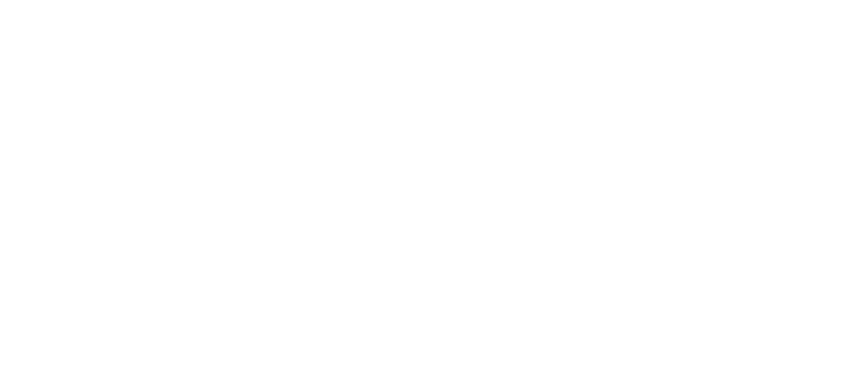
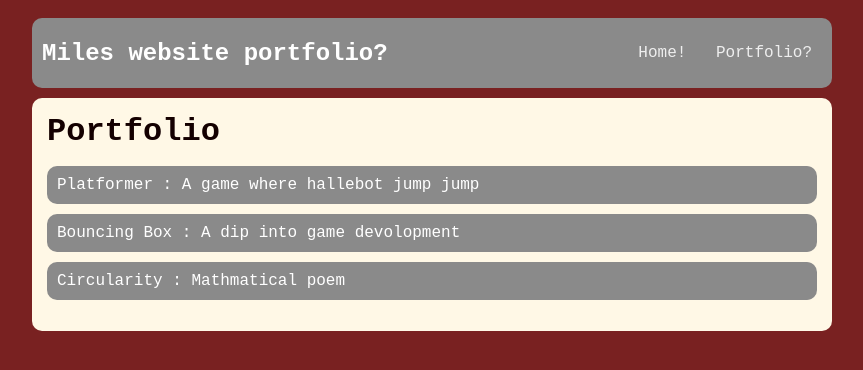
Before and after one commit to MilesMigdal/MilesMigdal.github.io, a plain HTML site: page portfolio.html in a window 1280 px wide. Shown: the whole page, without its empty margins (208-1071 px from the left). Drawn offline with Linux system fonts and the light colour scheme.

Commit message:
add index.html and css files

```diff
--- a/portfolio.html
+++ b/portfolio.html
@@ -0,0 +1,32 @@
+<!DOCTYPE html>
+<html>
+  <head>
+    <title>Miles's website!</title>
+    <link rel="stylesheet" href="style.css">
+  </head>
+  <body>
+    <div id ="all-contents">
+        <nav>
+            <h1>Miles website portfolio?</h1>
+            <ul id="nav-ul">
+                <li class="nav-li">
+                    <a class="nav-a" href="index.html">Home!</a>
+                </li>
+                <li class="nav-li">
+                    <a class="nav-a" href="portfolio.html">Portfolio?</a>
+                </li>
+            </ul>
+        </nav>
+        <main>
+            <div class="content">
+                <h1 id="text">Portfolio</h1>
+                <ul id="portfolio">
+                    <li><a href="projects/platformer/">Platformer : A game where hallebot jump jump</a></li>
+                    <li><a href="projects/bouncing-box/">Bouncing Box : A dip into game devolopment </a></li>
+                    <li><a href="projects/circularity/">Circularity : Mathmatical poem</a></li>
+                </ul>
+            </div>
+        </main>
+    </div>
+  </body>
+</html>
--- a/style.css
+++ b/style.css
@@ -21,7 +21,7 @@ nav {
 h1 {
     display: flex;
     align-items: center;
-    color: white;
+    color: rgb(255, 255, 255);
     flex: 1;
     margin: 0;
 }
@@ -34,12 +34,12 @@ h1 {
 }
 a {
     text-decoration: none;
-    color: #fff;
+    color: #eeeeee;
 }
 
 /* main container area beneath menu */
 main {
-    background: rgb(245, 238, 219);
+    background: rgb(255, 248, 230);
     display: flex;
     border-radius: 10px;
 }
@@ -56,6 +56,30 @@ main {
 }
 
 /* portfolio styles */
+.content h1 {
+    color: black;
+}
+
+#portfolio {
+    list-style-type: none;
+    padding-left: 0;
+}
+
+#portfolio li {
+    background: rgb(138, 138, 138);
+    padding: 10px;
+    border-radius: 10px;
+    margin-bottom: 10px;
+}
+
+#portfolio li:hover {
+    background: #434343;
+}
+
+#portfolio a {
+    text-decoration: none;
+    color: #ffffff;
+}
 #interests {
     border: 4px silver ridge;
     padding: 8px;
@@ -63,3 +87,6 @@ main {
 h2, h3 {
     margin: 0px;
 }
+#text {
+    color: rgb(20, 0, 0);
+}
```
